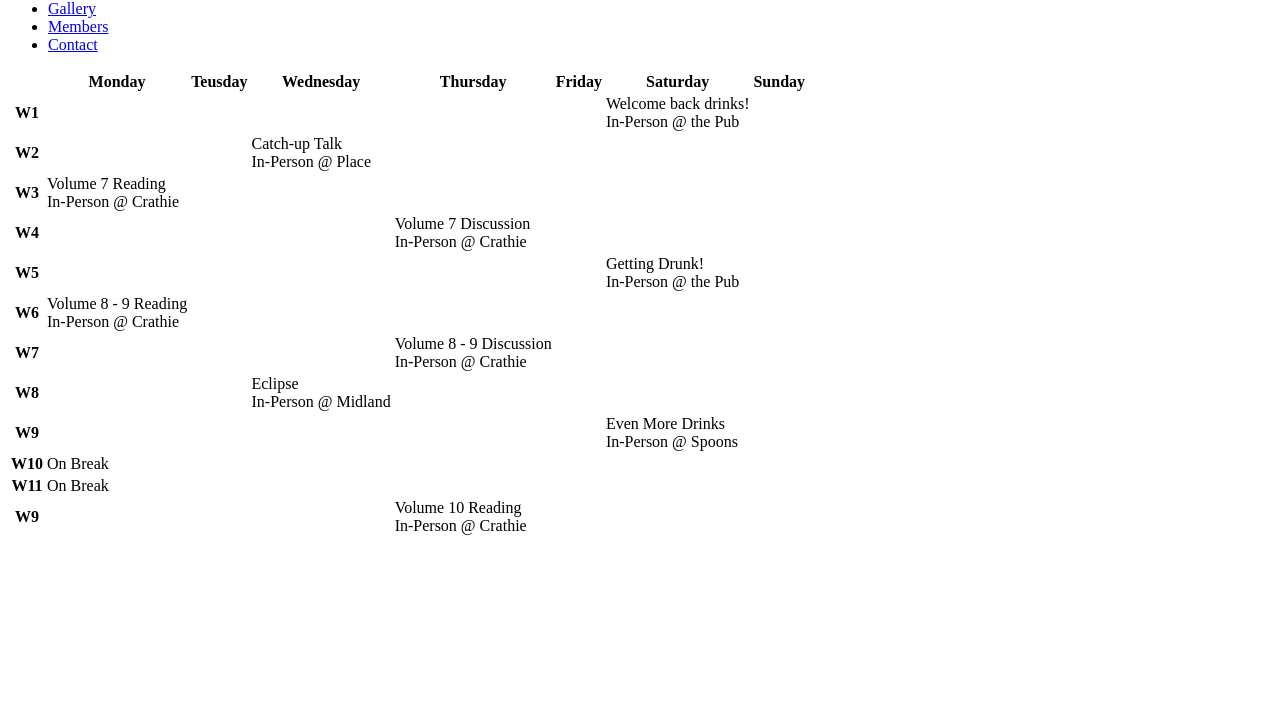
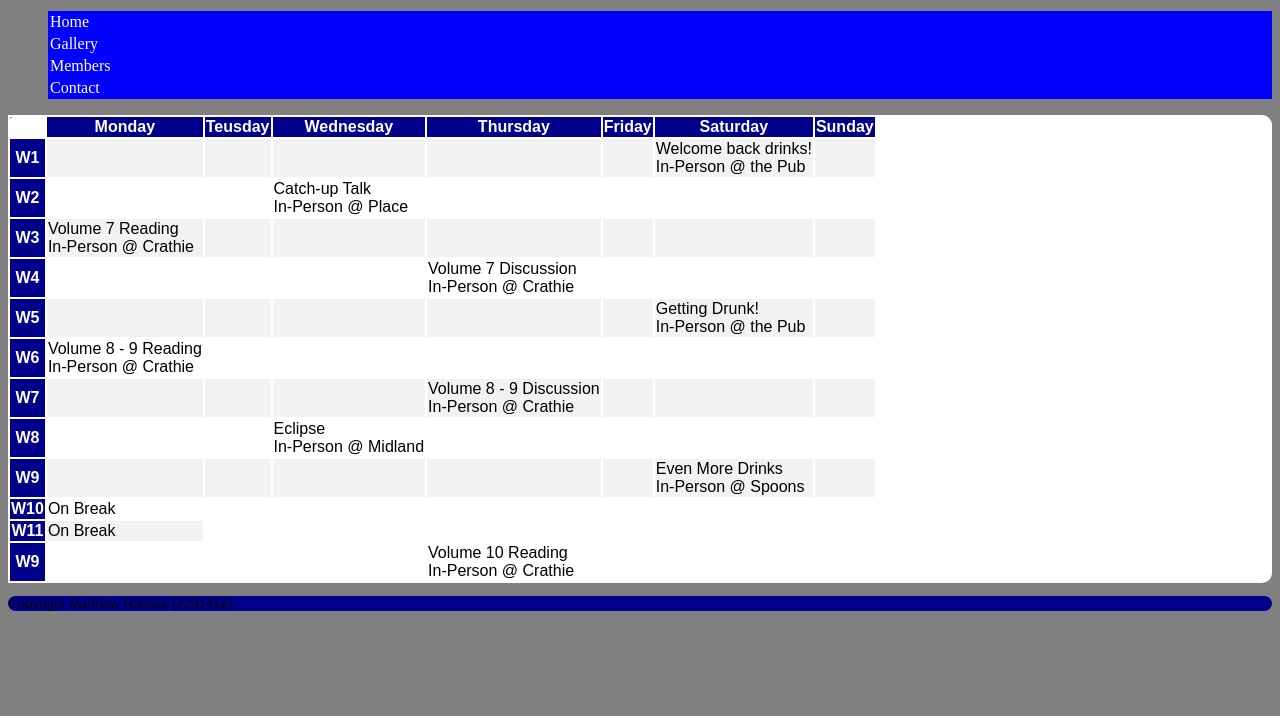
Before and after one commit to matthlmes/CM1114_Web_Coursework, a plain HTML site: page event_calendar.html in a window 1280 px wide. Shown: the part 84-800 px from the top of the page. Drawn offline with Linux system fonts and the light colour scheme.

Commit message:
Add files via upload

```diff
--- a/css/css.css
+++ b/css/css.css
@@ -2,3 +2,92 @@
 #Ptitle{
     text-align: center;
 }
+
+body{
+    background-color: grey;
+}
+
+header{
+    background-color: white;
+    border-top-left-radius: 10px;
+    border-top-right-radius: 10px;
+}
+
+h1, h2, h3, h4, h5 ,h6, p{
+    font-family: Arial, Helvetica, sans-serif;
+    color: black;
+}
+
+h1{
+    font-size: 36pt;
+}
+
+h3{
+    font-size: 20pt;
+}
+
+p{
+    font-size: 10pt;
+}
+
+main{
+    background-color: white;
+    border-radius: 10px;
+}
+
+aside{
+    background-color: white;
+    border-radius: 10px;
+}
+
+footer{
+    background-color: darkblue;
+    border-radius: 10px;
+}
+
+
+/* Navigation */
+
+nav li{
+    border: 2px, solid, blue;
+    background-color: darkblue;
+    list-style-type: none;
+}
+
+nav li a{
+    color: white;
+    text-align: center;
+    text-decoration: none;
+}
+
+nav li:hover{
+    background-color: black;
+}
+
+.active{
+    background-color: blue;
+}
+
+/* Event Table */
+
+table{
+    font-family: Arial, Helvetica, sans-serif;
+    border-collapse: collapse;
+}
+
+table td, table th{
+    border: 2px, solid, White;
+}
+
+Table tr:nth-child(even){
+    background-color: #f2f2f2;
+}
+
+Table tr:hover{
+    background-color: grey;
+}
+
+Table th{
+    background-color: darkblue;
+    color: white;
+}
--- a/event_calendar.html
+++ b/event_calendar.html
@@ -11,10 +11,10 @@
 
         <nav>
             <ul>
-                <li><a href="index.html">Home</a></li>
-                <li><a href="img_gallery.html">Gallery</a></li>
-                <li><a href="currrent_members.html">Members</a></li>
-                <li><a href="contact_us.html">Contact</a></li>
+                <li class="active"><a href="index.html">Home</a></li>
+                <li class="active"><a href="img_gallery.html">Gallery</a></li>
+                <li class="active"><a href="currrent_members.html">Members</a></li>
+                <li class="active"><a href="contact_us.html">Contact</a></li>
               </ul>
         </nav>
 
@@ -61,6 +61,8 @@
 
         <aside> </aside>
 
-        <footer> </footer>
+        <footer>
+            <p>Copyright Matthew Holmes (2231412)</p>
+        </footer>
     </body>
 </html>
```
Also changed, not shown: contact_us.html (+7 -5 lines), currrent_members.html (+7 -5 lines), img_gallery.html (+7 -5 lines), index.html (+10 -6 lines).
